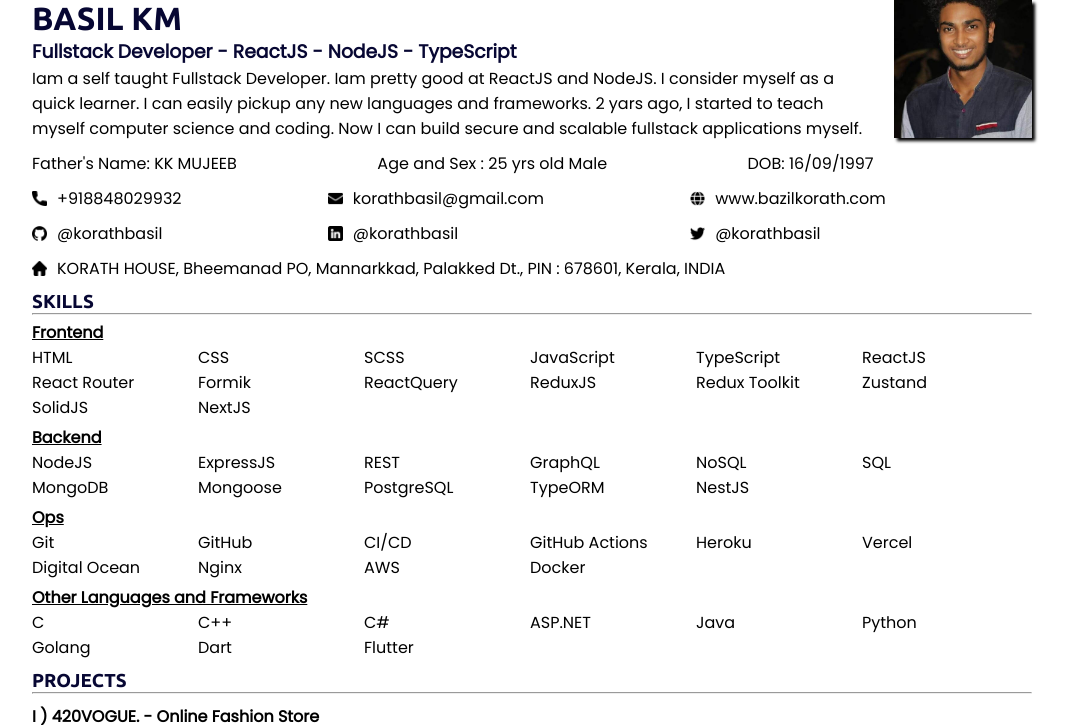
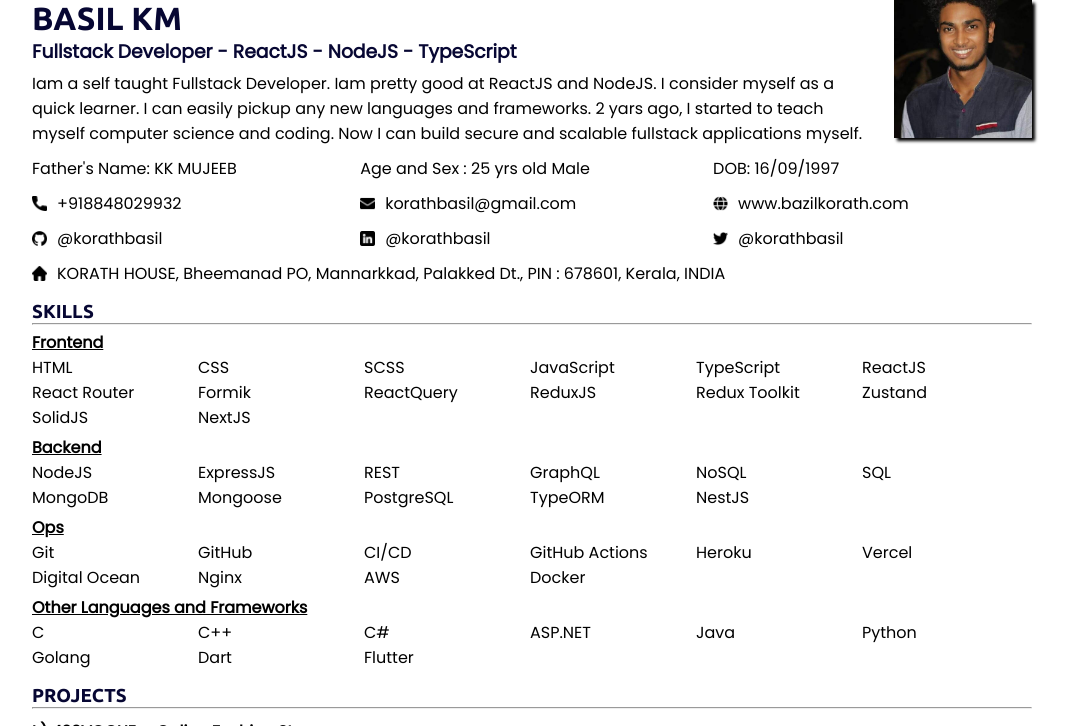
Before and after one commit to korathbasil/resume-web, a plain HTML site: page index.html in a window 1280 px wide. Shown: the top 726 px of the page, without its empty margins (108-1177 px from the left). Drawn offline with Linux system fonts and the light colour scheme; files whose address does not match are found by name.

Commit message:
fix : margin

```diff
--- a/index.html
+++ b/index.html
@@ -32,11 +32,6 @@
             teach myself computer science and coding. Now I can build secure and
             scalable fullstack applications myself.
           </p>
-          <div class="info">
-            <p>Father's Name: KK MUJEEB</p>
-            <p>Age and Sex : 25 yrs old Male</p>
-            <p>DOB: 16/09/1997</p>
-          </div>
         </div>
         <div class="right">
           <img src="/images/profile-image.jpeg" alt="" />
@@ -44,6 +39,9 @@
       </header>
       <section class="contact">
         <div class="contacts">
+          <p>Father's Name: KK MUJEEB</p>
+          <p>Age and Sex : 25 yrs old Male</p>
+          <p>DOB: 16/09/1997</p>
           <a href="tel:+928848029932">
             <img src="/images/call-icon.png" alt="call-icon" />
             <p>+918848029932</p>
--- a/styles.css
+++ b/styles.css
@@ -24,11 +24,6 @@ header {
     display: flex;
     gap: 20px;
 }
-header > .left > .info {
-    display: flex;
-    justify-content: space-between;
-    margin-top: 10px;
-}
 header > .right {
     width: 400px;
 }
@@ -42,10 +37,11 @@ header > .left > h1 {
 }
 header > .left > h3 {
     color: rgb(7, 7, 51);
+    margin-bottom: 5px;
 }
 
 section {
-    margin: 10px 0;
+    margin: 15px 0 10px 0;
 }
 
 section > h3 {
@@ -54,9 +50,15 @@ section > h3 {
     font-family: 'Ubuntu', sans-serif;
 }
 /* Contact */
+.contact {
+    margin-top: 10px;
+}
 .contacts {
     display: grid;
     grid-template-columns: repeat(3, auto);
+}
+.contacts > p {
+    margin-bottom: 10px;
 }
 .contacts > a {
     display: flex;
```
